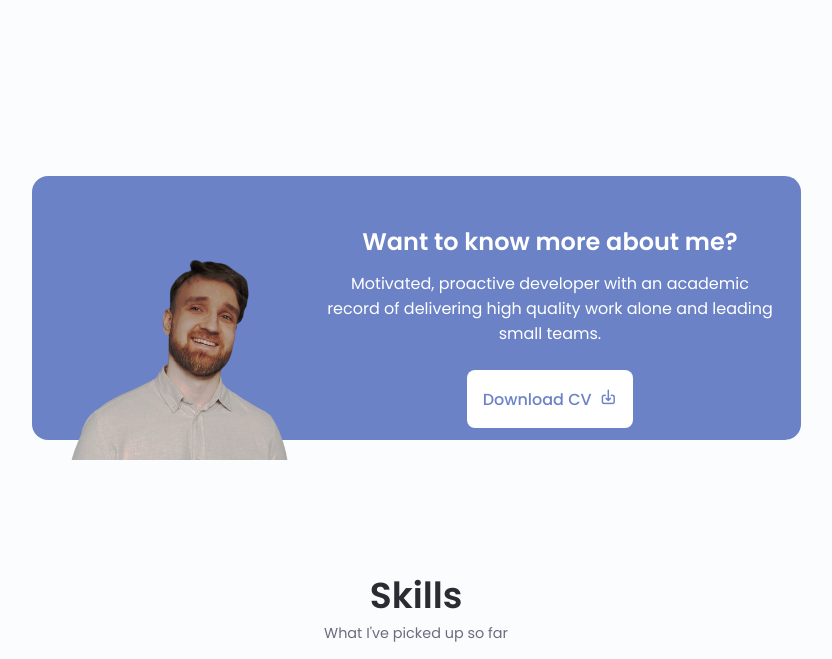
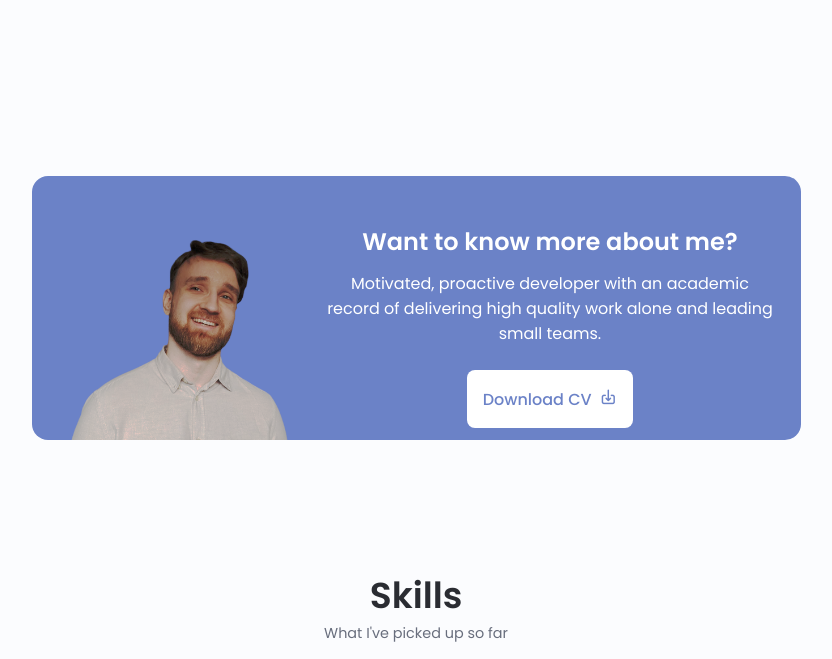
Before and after one commit to pdobbek/portfolio, a Django app: page / in a window 1280 px wide. Shown: the part 618-1277 px from the top of the page, without its empty margins (224-1056 px from the left). Run offline with Django 4.2, Linux system fonts and the light colour scheme.

Commit message:
hotfix: minot alignment issues

```diff
--- a/static/css/styles.css
+++ b/static/css/styles.css
@@ -286,7 +286,7 @@ img {
 }
 
 .home__scroll {
-/*     display: none; */
+    display: none;
 }
 
 .home__scroll-button {
@@ -778,7 +778,6 @@ button, input[type="submit"], input[type="reset"] {
 
     .about__img {
         order: -1;
-        transform: translateY(20px);
         margin-right: -50px;
     }
 
```
